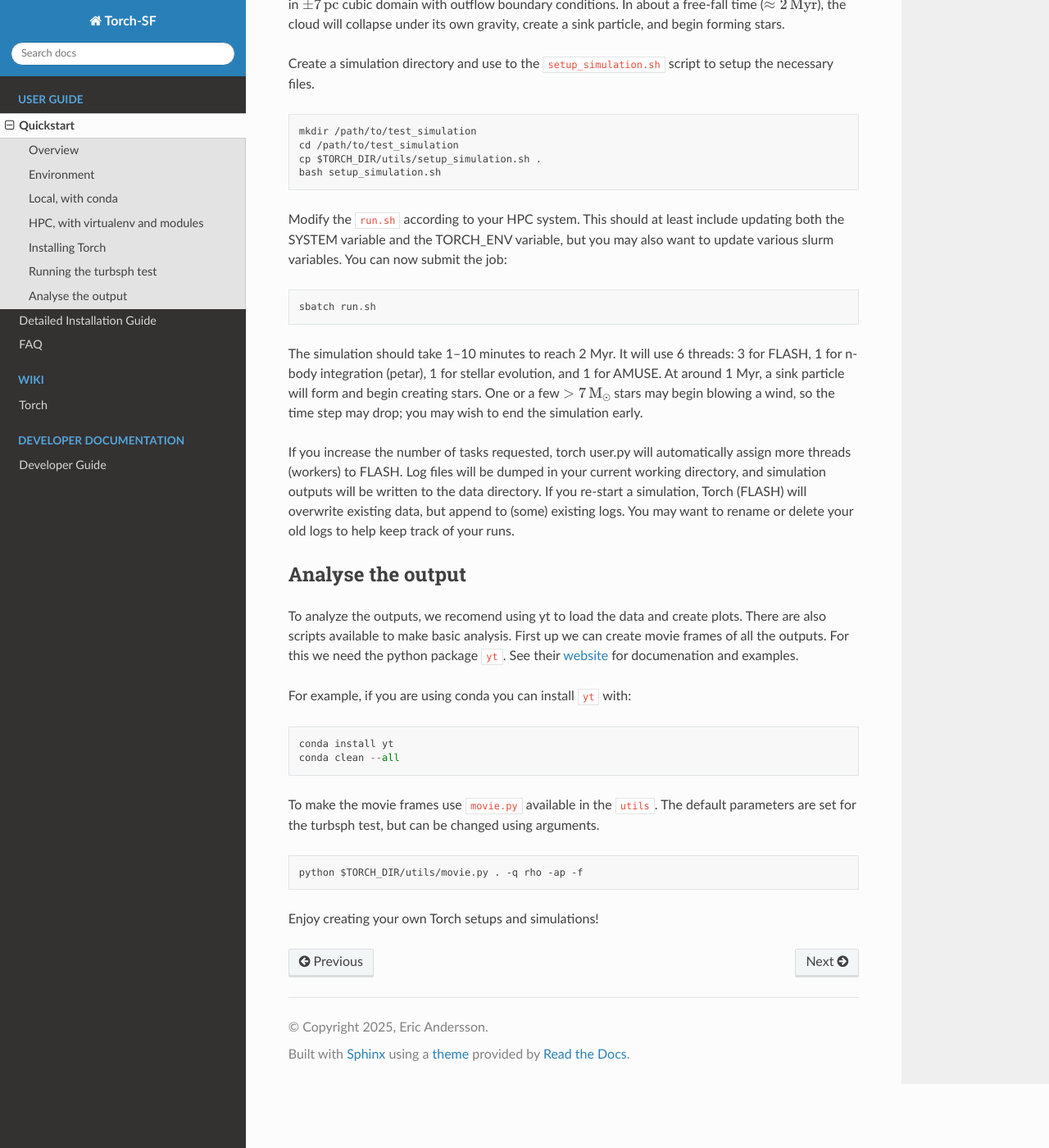
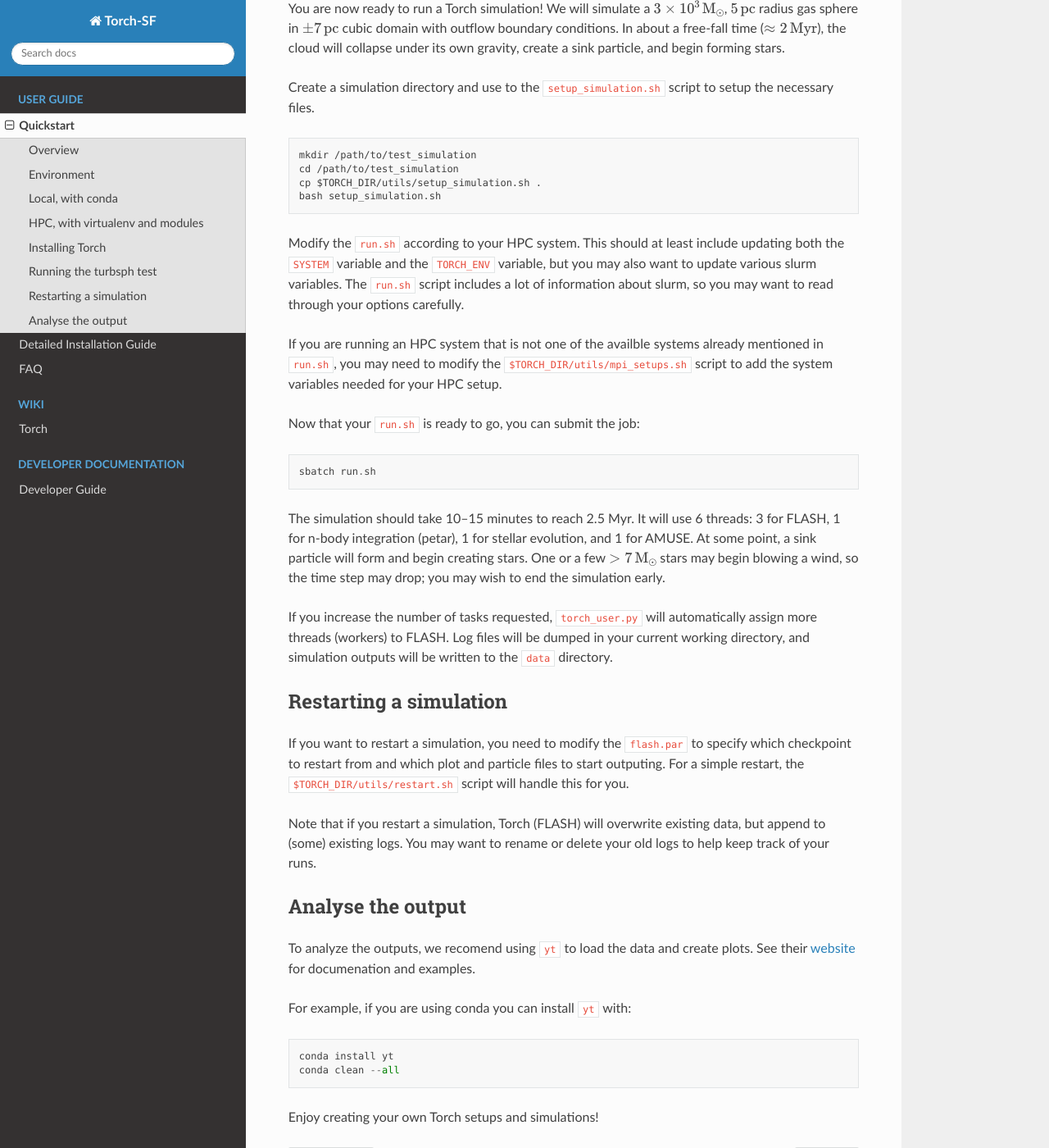
Before and after one commit to torch-sf/torch, a Sphinx documentation site: the page built from docs/rtd/source/manual/Quickstart.md, in a window 1280 px wide and 1400 px high, scrolled down 6661 px. Shown: the whole window at 82% size. Built offline with Sphinx 7.4.7 and the Read the Docs theme 3.1.0, drawn with Linux system fonts in a browser that asks for light colours; some of the changed text lies outside the part shown.

Commit message:
Clarifications in Quickstart.md including restarts, analysis, and environment

````diff
--- a/docs/rtd/source/manual/Quickstart.md
+++ b/docs/rtd/source/manual/Quickstart.md
@@ -194,8 +194,8 @@
 At this point, it’s probably convenient to create a file you can load that will
 activate the modules and the virtual environment whenever you want to work with
 Torch. To do that, create a file named torch.env in your project directory
-containing the module load commands and the activation of the environment, like
-so:
+containing the module load commands and the activation of the python environment,
+like so:
 
 ```
 module load 2025
@@ -252,7 +252,7 @@
 you want, then you can install only those. At any rate you can return to the
 AMUSE directory later and use ./setup to install more codes.
 
-With that, we have a virtual environment that is ready to install Torch into.
+With that, we have an environment that is ready to install Torch into.
 
 ## Installing Torch
 
@@ -262,8 +262,8 @@
 
 [2]: http://flash.uchicago.edu/site/flashcode
 
-Once you have a FLASH4.6.2.tar.gz file in your project directory, you need to
-unpack it, and then set the FLASH DIR environment variable so that the Torch
+Once you have a `FLASH4.6.2.tar.gz` file in your project directory, you need to
+unpack it, and then set the `FLASH_DIR` environment variable so that the Torch
 installer can find it:
 
 ```
@@ -272,7 +272,7 @@
 export FLASH_DIR=${PWD}/FLASH4.6.2
 ```
 
-Next, we can download Torch, and set TORCH DIR:
+Next, we can download Torch, and set `TORCH_DIR`:
 
 ```
 git clone https://github.com/torch-sf/torch.git export TORCH_DIR=${PWD}/torch
@@ -291,8 +291,8 @@
 export PYTHONPATH=$PYTHONPATH:$TORCH_DIR/src
 ```
 
-You will want to add the exports of TORCH DIR and FLASH DIR to your torch.env,
-as well as the PYTHONPATH, like so:
+You will want to add the exports of `TORCH_DIR` and `FLASH_DIR` to your `torch.env`,
+as well as the `PYTHONPATH`, like so:
 
 ```
 module load 2025
@@ -345,31 +345,43 @@
 ```
 
 Modify the `run.sh` according to your HPC system. This should at least include
-updating both the SYSTEM variable and the TORCH_ENV variable, but you may also
-want to update various slurm variables. You can now submit the job:
+updating both the `SYSTEM` variable and the `TORCH_ENV` variable, but you may also
+want to update various slurm variables. The `run.sh` script includes a lot of
+information about slurm, so you may want to read through your options carefully.
+
+If you are running an HPC system that is not one of the availble systems already
+mentioned in `run.sh`, you may need to modify the `$TORCH_DIR/utils/mpi_setups.sh`
+script to add the system variables needed for your HPC setup.
+
+Now that your `run.sh` is ready to go, you can submit the job:
 ```
 sbatch run.sh
 ```
 
-The simulation should take 1–10 minutes to reach 2 Myr. It will use 6 threads:
+The simulation should take 10–15 minutes to reach 2.5 Myr. It will use 6 threads:
 3 for FLASH, 1 for n-body integration (petar), 1 for stellar evolution, and 1
-for AMUSE. At around 1 Myr, a sink particle will form and begin creating stars.
+for AMUSE. At some point, a sink particle will form and begin creating stars.
 One or a few $>7\,{\rm M}_{\odot}$ stars may begin blowing a wind, so the time
 step may drop; you may wish to end the simulation early.
 
-If you increase the number of tasks requested, torch user.py will automatically
+If you increase the number of tasks requested, `torch_user.py` will automatically
 assign more threads (workers) to FLASH. Log files will be dumped in your current
-working directory, and simulation outputs will be written to the data directory.
-If you re-start a simulation, Torch (FLASH) will overwrite existing data, but
+working directory, and simulation outputs will be written to the `data` directory.
+
+## Restarting a simulation
+
+If you want to restart a simulation, you need to modify the `flash.par` to specify
+which checkpoint to restart from and which plot and particle files to start outputing.
+For a simple restart, the `$TORCH_DIR/utils/restart.sh` script will handle this for you.
+
+Note that if you restart a simulation, Torch (FLASH) will overwrite existing data, but
 append to (some) existing logs. You may want to rename or delete your old logs
 to help keep track of your runs.
 
 ## Analyse the output
 
-To analyze the outputs, we recomend using yt to load the data and create plots.
-There are also scripts available to make basic analysis. First up we can create
-movie frames of all the outputs. For this we need the python package `yt`. See
-their [website][4] for documenation and examples.
+To analyze the outputs, we recomend using `yt` to load the data and create plots.
+See their [website][4] for documenation and examples.
 
 [4]:https://yt-project.org/
 
@@ -379,11 +391,16 @@
 conda clean --all
 ```
 
+<!---
+There are also scripts available to make basic analysis. First up we can create
+movie frames of all the outputs. For this we need the python package `yt`.
+
 To make the movie frames use `movie.py` available in the `utils`. The default
 parameters are set for the turbsph test, but can be changed using arguments.
 
 ```
 python $TORCH_DIR/utils/movie.py . -q rho -ap -f
 ```
+-->
 
 Enjoy creating your own Torch setups and simulations!
````
Also changed, not shown: other parts of docs/rtd/source/manual/Quickstart.md (+3 -3 lines).
